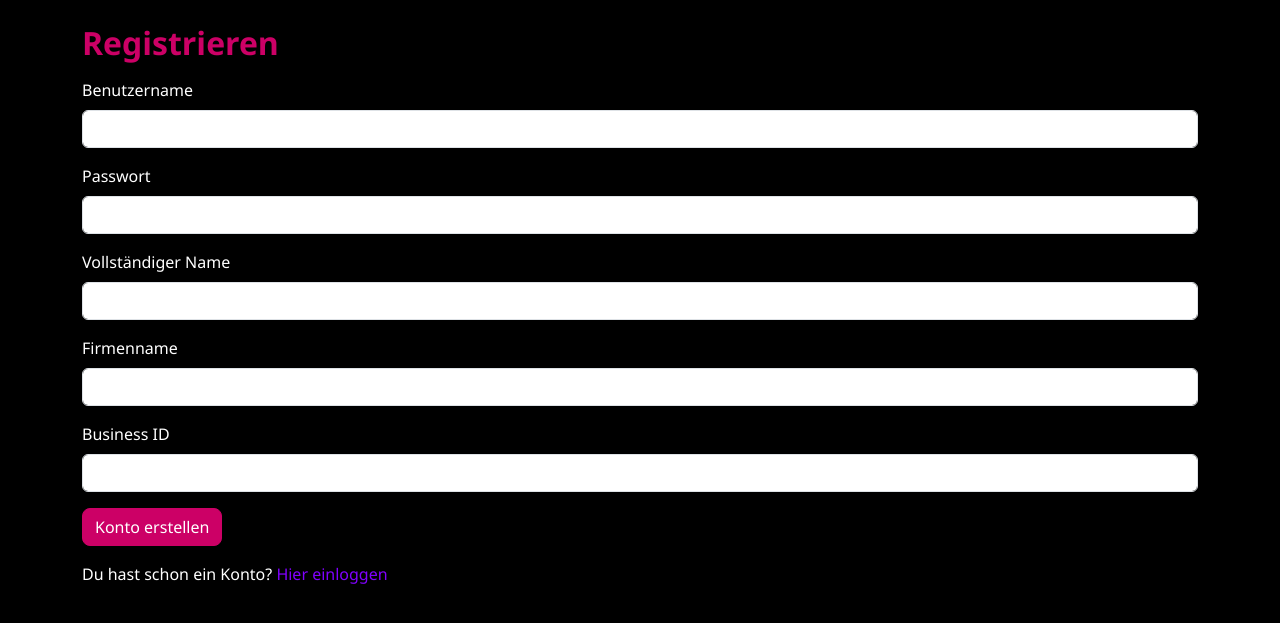
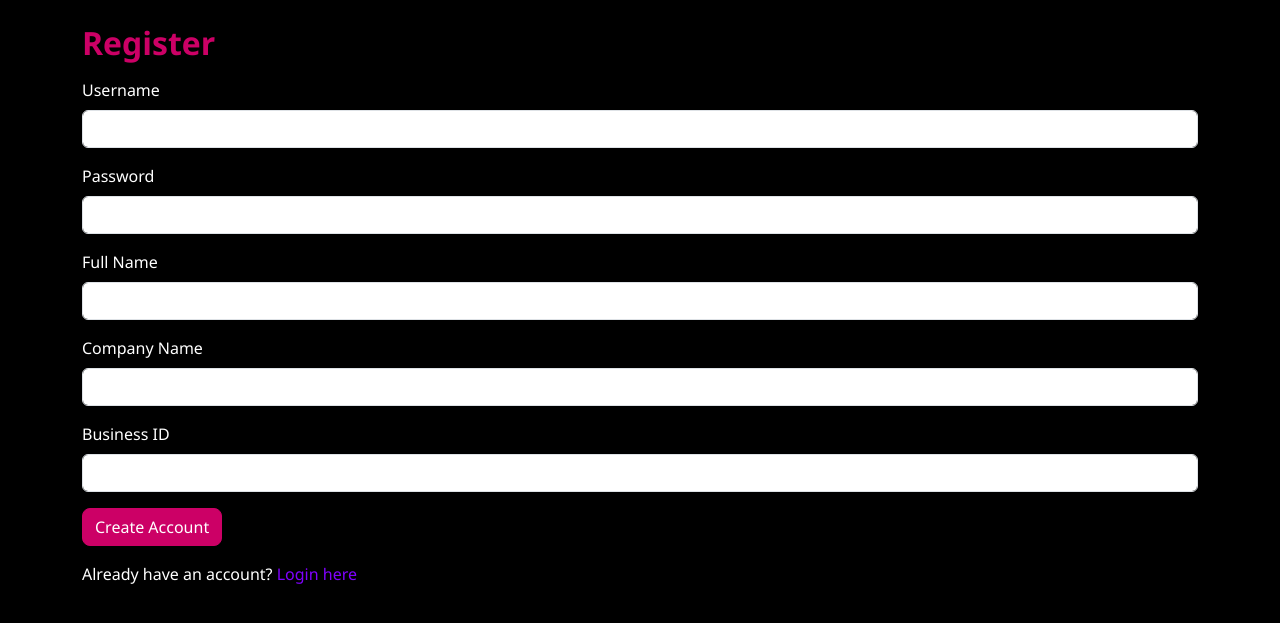
Before and after one commit to Deseoai/deseo_platform, a Flask app: page /register in a window 1280 px wide. Shown: the part 66-689 px from the top of the page. Run offline with Flask 3, Linux system fonts and the light colour scheme; some libraries are stand-ins or nearby versions.

Commit message:
Update register.html

```diff
--- a/templates/register.html
+++ b/templates/register.html
@@ -1,26 +1,26 @@
 {% extends "base.html" %}
 {% block content %}
 
-<h2>Registrieren</h2>
+<h2>Register</h2>
 
 <form method="POST" class="mt-3">
   <div class="mb-3">
-    <label for="username" class="form-label">Benutzername</label>
+    <label for="username" class="form-label">Username</label>
     <input type="text" class="form-control" id="username" name="username" required>
   </div>
 
   <div class="mb-3">
-    <label for="password" class="form-label">Passwort</label>
+    <label for="password" class="form-label">Password</label>
     <input type="password" class="form-control" id="password" name="password" required>
   </div>
 
   <div class="mb-3">
-    <label for="full_name" class="form-label">Vollständiger Name</label>
+    <label for="full_name" class="form-label">Full Name</label>
     <input type="text" class="form-control" id="full_name" name="full_name" required>
   </div>
 
   <div class="mb-3">
-    <label for="company_name" class="form-label">Firmenname</label>
+    <label for="company_name" class="form-label">Company Name</label>
     <input type="text" class="form-control" id="company_name" name="company_name">
   </div>
 
@@ -29,12 +29,12 @@
     <input type="text" class="form-control" id="business_id" name="business_id">
   </div>
 
-  <button type="submit" class="btn btn-success">Konto erstellen</button>
+  <button type="submit" class="btn btn-success">Create Account</button>
 </form>
 
 <p class="mt-3">
-  Du hast schon ein Konto?
-  <a href="{{ url_for('login') }}">Hier einloggen</a>
+  Already have an account?
+  <a href="{{ url_for('login') }}">Login here</a>
 </p>
 
 {% endblock %}
```
